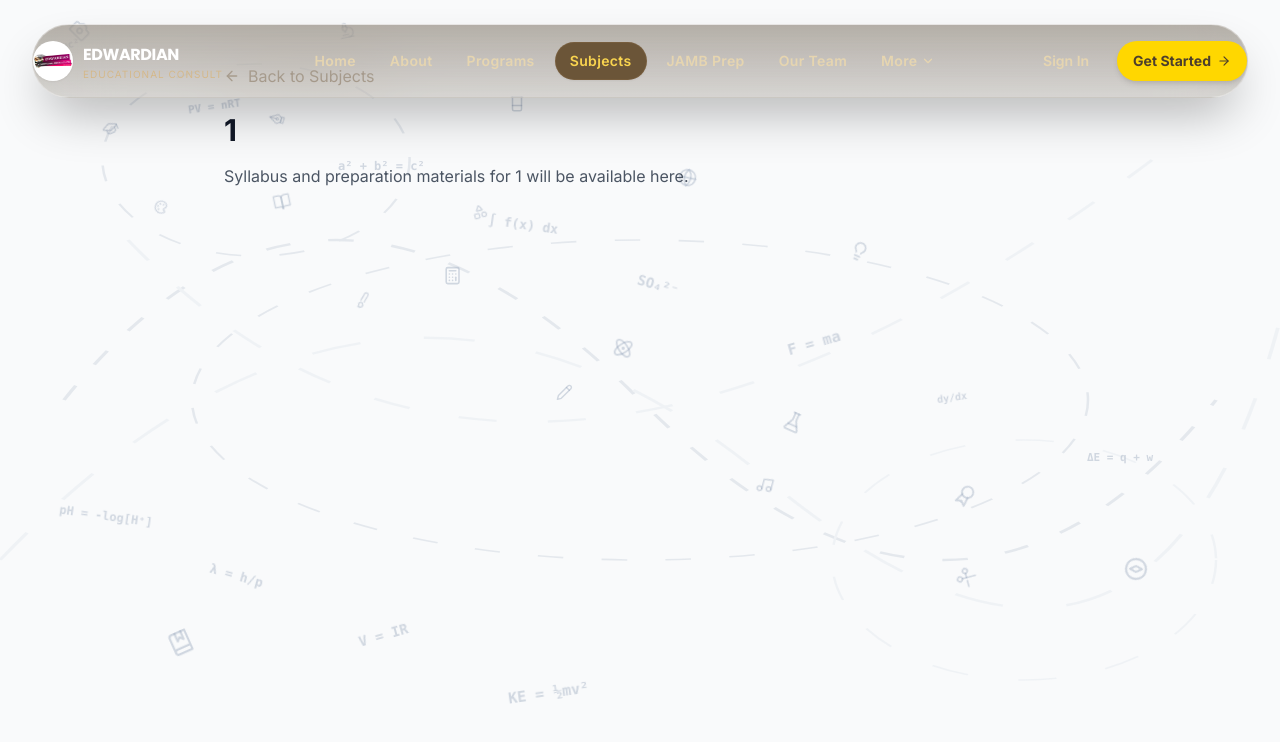
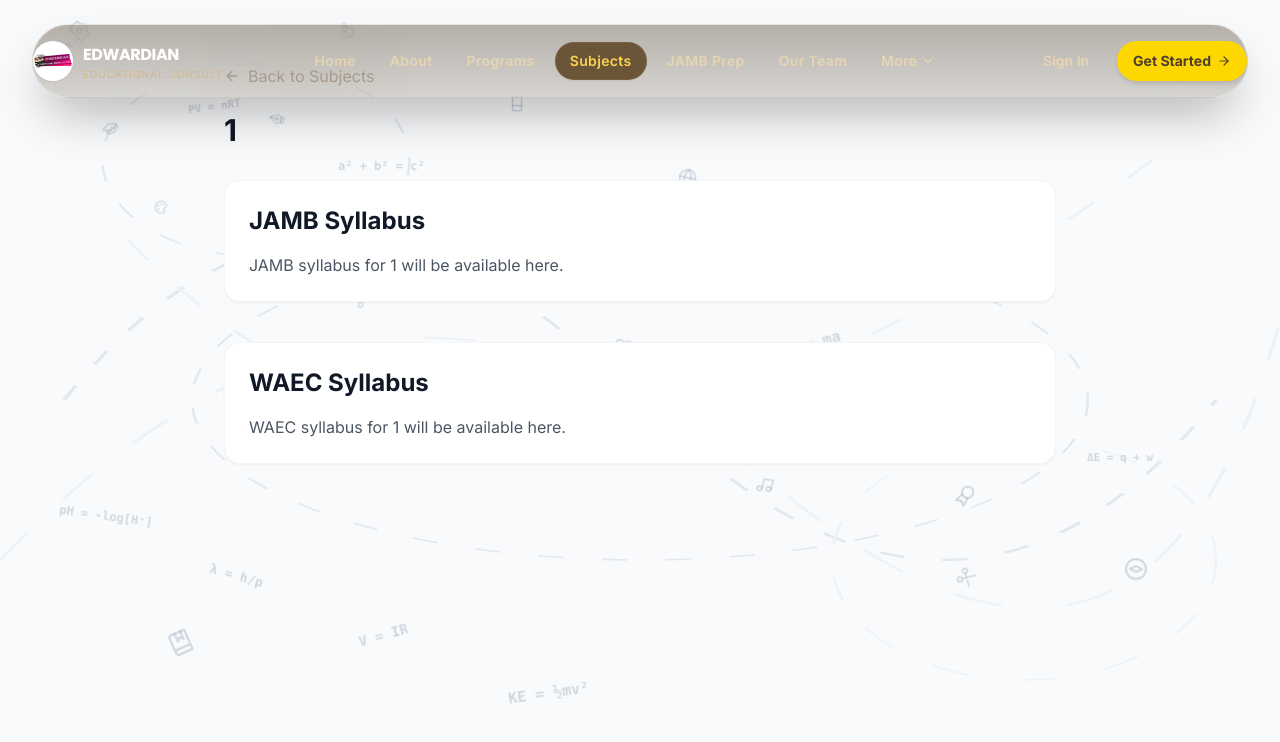
Before and after one commit to edwardianhosting-cyber/edwardian-consult, a Next.js app in the folder frontend/: page /subjects/1 in a window 1280 px wide. Shown: the top 742 px of the page. Built offline with nearby package versions, Linux system fonts and the light colour scheme.

Commit message:
Add JAMB and WAEC syllabus sections to subject page

```diff
--- a/frontend/src/app/subjects/[slug]/page.tsx
+++ b/frontend/src/app/subjects/[slug]/page.tsx
@@ -19,10 +19,19 @@ export default function SubjectDetailPage({ params }: { params: { slug: string }
         <Link href="/subjects" className="inline-flex items-center gap-2 text-primary-600 hover:text-primary-700 mb-6">
           <ArrowLeft className="h-4 w-4" /> Back to Subjects
         </Link>
-        <h1 className="text-3xl font-bold text-gray-900 mb-4">{title}</h1>
-        <p className="text-gray-600 mb-8">
-          Syllabus and preparation materials for {title} will be available here.
-        </p>
+        <h1 className="text-3xl font-bold text-gray-900 mb-8">{title}</h1>
+
+        <div className="space-y-10">
+          <div className="bg-white rounded-2xl shadow-sm border border-gray-100 p-6">
+            <h2 className="text-2xl font-bold text-gray-900 mb-4">JAMB Syllabus</h2>
+            <p className="text-gray-600">JAMB syllabus for {title} will be available here.</p>
+          </div>
+
+          <div className="bg-white rounded-2xl shadow-sm border border-gray-100 p-6">
+            <h2 className="text-2xl font-bold text-gray-900 mb-4">WAEC Syllabus</h2>
+            <p className="text-gray-600">WAEC syllabus for {title} will be available here.</p>
+          </div>
+        </div>
       </section>
     </div>
   );
```
